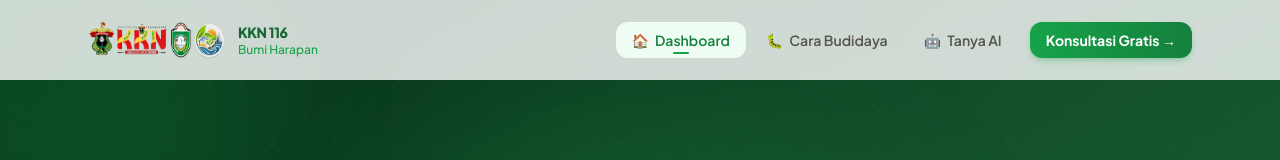
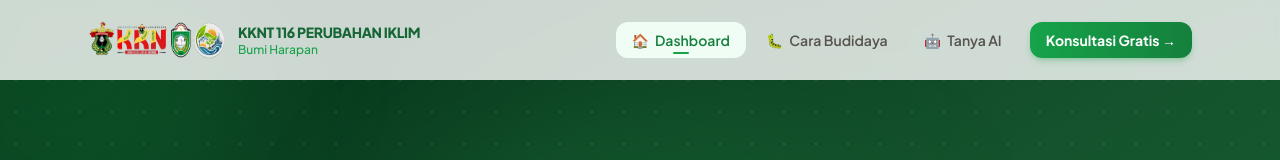
Before and after one commit to andiaisar/KKN116_BUMIHARAPAN, a React (Vite) app: page / in a window 1280 px wide. Shown: the top 160 px of the page. Built offline with nearby package versions, Linux system fonts and the light colour scheme.

Commit message:
feat: update Navbar title to include KKNT 116 PERUBAHAN IKLIM

```diff
--- a/src/components/Navbar.jsx
+++ b/src/components/Navbar.jsx
@@ -41,7 +41,7 @@ export default function Navbar() {
             />
             <div className="leading-tight">
               <span className="block text-sm font-800 text-green-800 font-extrabold tracking-tight">
-                KKN 116
+                KKNT 116 PERUBAHAN IKLIM
               </span>
               <span className="block text-xs text-green-600 font-medium">
                 Bumi Harapan
```
